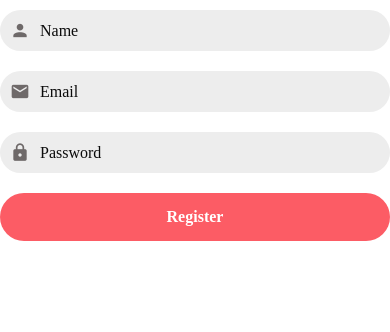
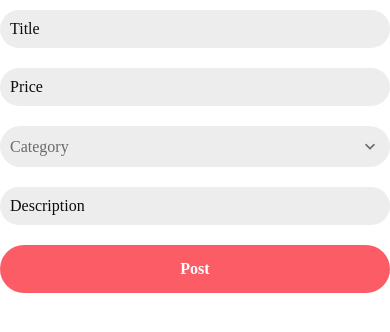
Before and after one commit to paul-mcaviney/donewithit-tutorial, a React Native app: screen / in a window 390 px wide. Shown: the top 332 px of the page. Built offline with nearby package versions, Linux system fonts and the light colour scheme.

Commit message:
Start working on ListingEditScreen

```diff
--- a/App.js
+++ b/App.js
@@ -1,7 +1,7 @@
 import AppScreen from "./app/components/AppScreen";
 import LoginScreen from "./app/screens/LoginScreen";
-import RegisterScreen from "./app/screens/RegisterScreen";
+import ListingEditScreen from "./app/screens/ListingEditScreen";
 
 export default function App() {
-  return <RegisterScreen />;
+  return <ListingEditScreen />;
 }
--- /dev/null
+++ b/app/screens/ListingEditScreen.jsx
@@ -0,0 +1,60 @@
+import { StyleSheet } from "react-native";
+import * as Yup from "yup";
+
+import AppScreen from "../components/AppScreen";
+import AppPicker from "../components/AppPicker";
+import { AppForm, AppFormField, AppSubmitButton } from "../components/forms";
+
+const validationSchema = Yup.object().shape({
+  title: Yup.string().required().label("Name"),
+  price: Yup.string().required().email().label("Email"),
+  category: Yup.string().required().label("Category"),
+  description: Yup.string().required().label("Description"),
+});
+
+export default function RegisterScreen() {
+  return (
+    <AppScreen style={styles.container}>
+      <AppForm
+        initialValues={{ name: "", email: "", password: "" }}
+        onSubmit={({ name, email, category, password }) => console.log()}
+        validationSchema={validationSchema}
+      >
+        <AppFormField
+          autoCapitalize="words"
+          autoCorrect={false}
+          name="name"
+          placeholder="Title"
+          textContentType="username"
+        />
+        <AppFormField
+          autoCapitalize="none"
+          autoCorrect={false}
+          inputMode="email"
+          name="price"
+          placeholder="Price"
+          textContentType="emailAddress"
+        />
+        <AppPicker placeholder="Category" />
+        <AppFormField
+          autoCapitalize="none"
+          autoCorrect={false}
+          name="description"
+          placeholder="Description"
+          secureTextEntry
+          textContentType="password"
+        />
+        <AppSubmitButton style={styles.button} title="Post" />
+      </AppForm>
+    </AppScreen>
+  );
+}
+
+const styles = StyleSheet.create({
+  button: {
+    marginTop: 10,
+  },
+  container: {
+    padding: 10,
+  },
+});
```
